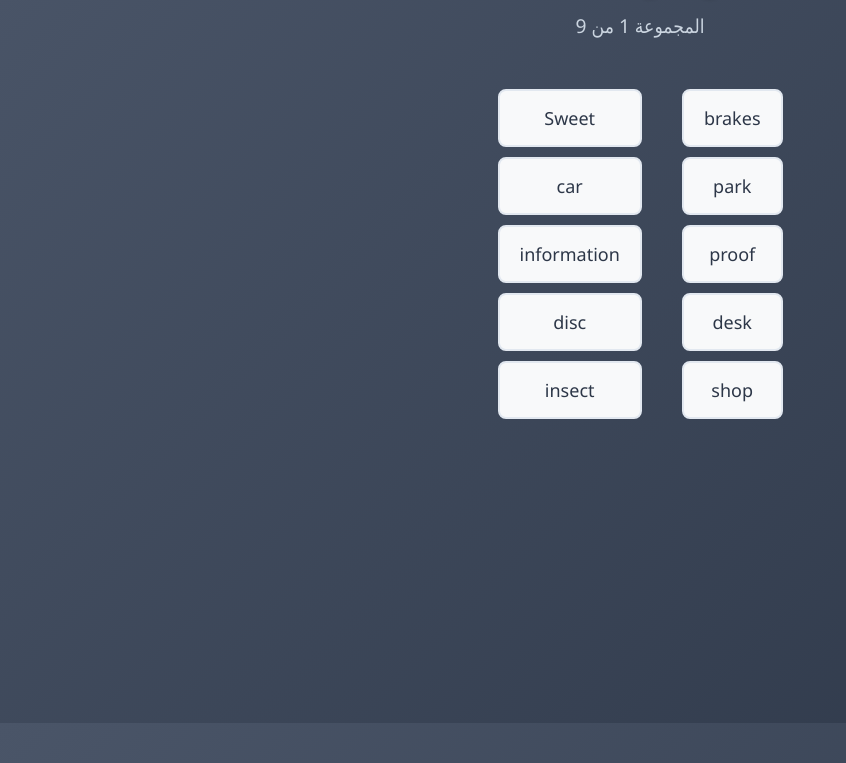
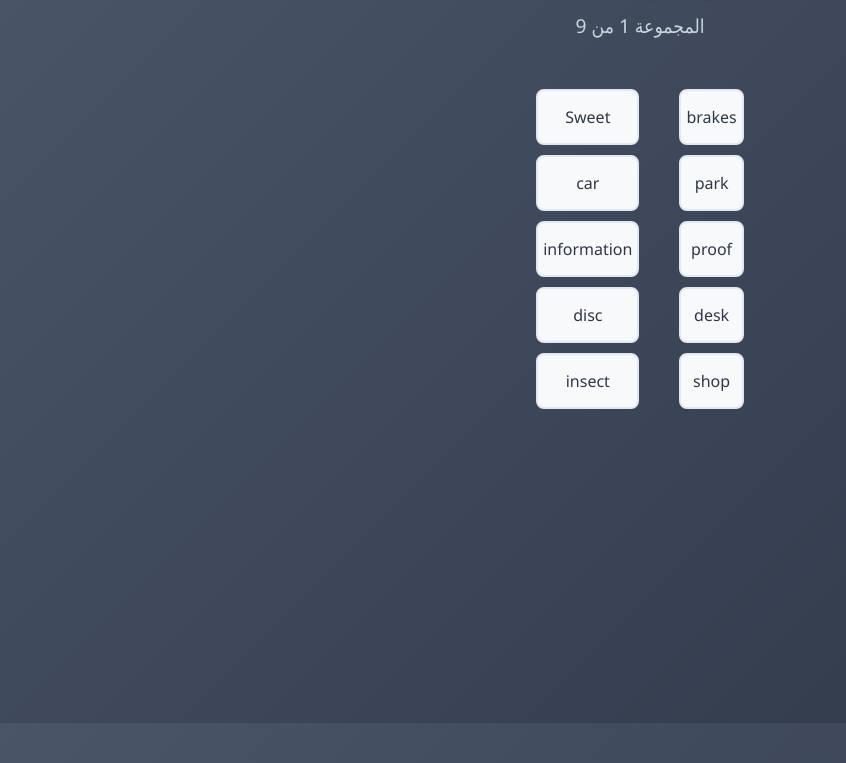
Before and after one commit to Ali78532/all_match, a plain HTML site: page index.html in a window 1280 px wide. Shown: the part 77-840 px from the top of the page, without its empty margins (0-846 px from the left). Drawn offline with Linux system fonts and the light colour scheme.

Commit message:
Add files via upload

```diff
--- a/index.html
+++ b/index.html
@@ -48,13 +48,13 @@
             padding: 10px;
         }
         .word {
-            padding: 15px 20px;
+            padding: 15px 5px;
             background: #f8f9fa;
             border: 2px solid #e2e8f0;
             border-radius: 8px;
             cursor: pointer;
             transition: all 0.3s;
-            font-size: 18px;
+            font-size: 16px;
             font-weight: 500;
             color: #2d3748;
             text-align: center;
@@ -148,7 +148,7 @@
             width: 100%;
             height: 100%;
             background: rgba(0,0,0,0.7);
-            display: none;
+display: none;
             z-index: 999;
         }
         .completed .container,
@@ -290,7 +290,6 @@ function handleWordClick(e) {
         handleRightClick(word);
     }
 }
-
 function handleLeftClick(word) {
     document.querySelectorAll('#leftWords .word').forEach(w => w.classList.remove('selected'));
     word.classList.add('selected');
```
